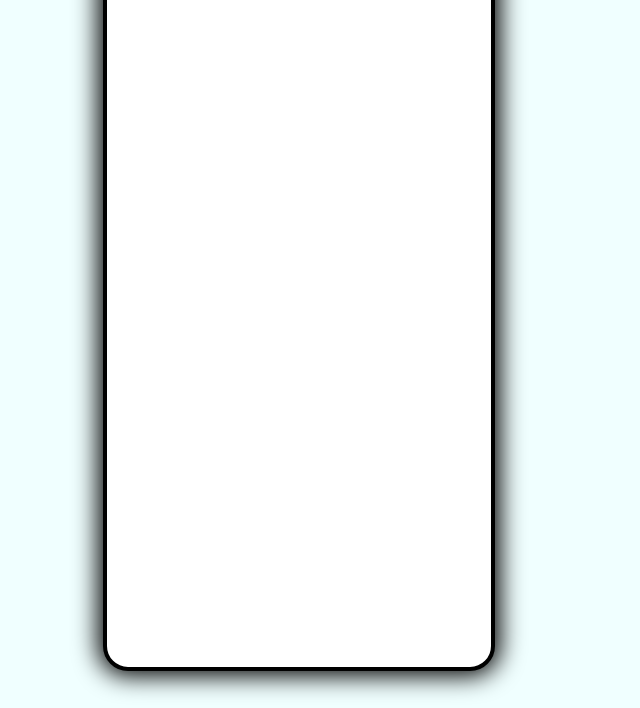
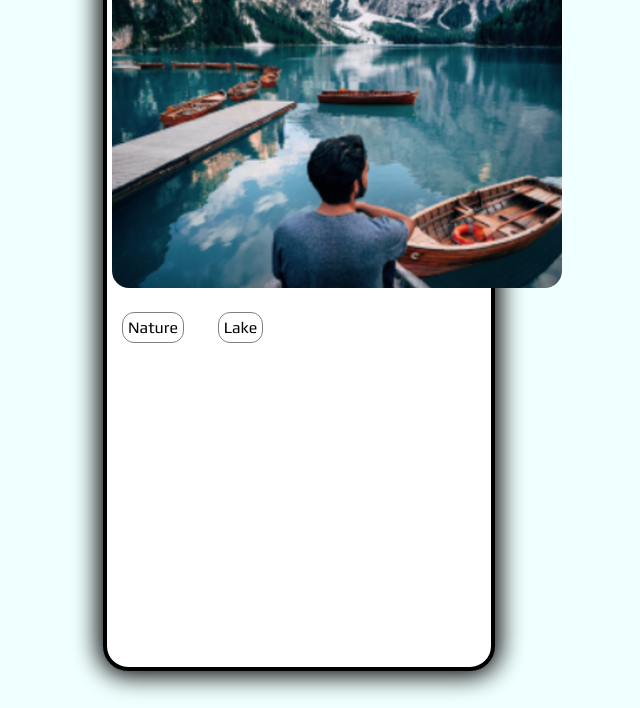
Before and after one commit to Shubhashish-Chakraborty/CardLayout, a plain HTML site: page index.html in a window 1280 px wide. Shown: the part 92-800 px from the top of the page, without its empty margins (341-981 px from the left). Drawn offline with Linux system fonts and the light colour scheme; a web font is replaced by a local one.

Commit message:
Image Added , Buttons Added

```diff
--- a/index.html
+++ b/index.html
@@ -14,7 +14,20 @@
         <div class="box">
 
 
-            <h1>Hello world</h1>
+            <div class="img-div">
+
+                <img src="assets/person-img.png" alt="Person Image">
+
+
+            </div>
+
+
+            <div class="buttons-div">
+
+                <div class="buttons button1">Nature</div>
+                <div class="buttons button2">Lake</div>
+
+            </div>
 
 
 
--- a/style.css
+++ b/style.css
@@ -51,13 +51,31 @@ body {
 }
 
 
-
-
-
-
 .parent-box {
 
     display: flex;
     justify-content: center;
 
 }
+
+img {
+
+    width: 450px;
+
+    padding: 5px;
+
+    border-radius: 22px;
+
+
+}
+
+.buttons {
+    display: inline-block;
+
+    border: 1px solid gray;
+    margin: 15px;
+    padding: 5px;
+
+    border-radius: 12px;
+
+}
```
